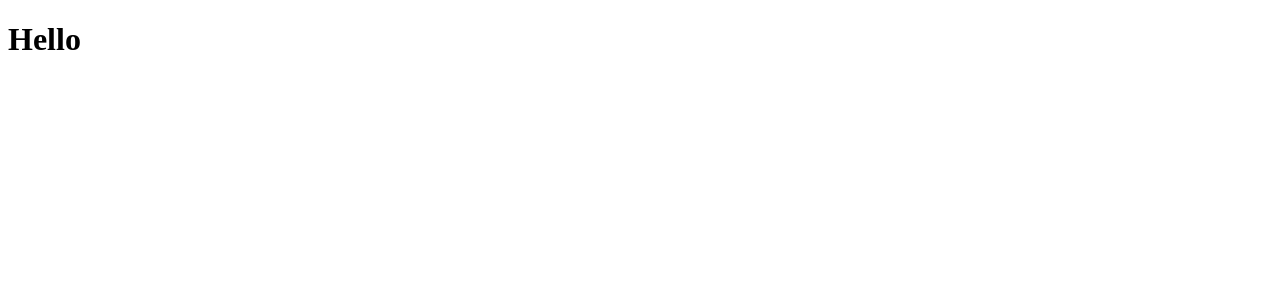
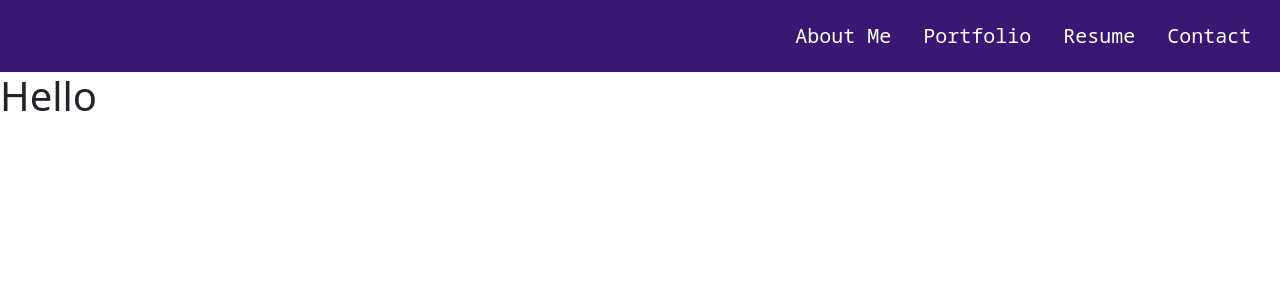
Before and after one commit to ValPal1320/VGonzalez_Portfolio_v2, a React (Create React App) app: page / in a window 1280 px wide. Shown: the top 300 px of the page. Built offline with nearby package versions, Linux system fonts and the light colour scheme.

Commit message:
react bootstrap installed, nav bar done

```diff
--- a/package.json
+++ b/package.json
@@ -6,7 +6,9 @@
     "@testing-library/jest-dom": "^5.16.5",
     "@testing-library/react": "^13.4.0",
     "@testing-library/user-event": "^13.5.0",
+    "bootstrap": "^5.2.3",
     "react": "^18.2.0",
+    "react-bootstrap": "^2.6.0",
     "react-dom": "^18.2.0",
     "react-scripts": "5.0.1",
     "web-vitals": "^2.1.4"
--- a/src/App.js
+++ b/src/App.js
@@ -1,8 +1,9 @@
-
+import Navbar from "./components/Navbar";
 
 function App() {
   return (
     <div>
+      <Navbar />
       <h1>Hello</h1>
     </div>
   );
--- /dev/null
+++ b/src/components/Navbar.css
@@ -0,0 +1,14 @@
+.navBar {
+    background-color: #3A1772;
+    padding: .8rem
+}
+
+#navText {
+    font-size: 20px;
+    color: white;
+    font-family: 'Noto Sans Mono', monospace;
+}
+
+#navText:hover {
+    color: yellowgreen;
+}
--- /dev/null
+++ b/src/components/Navbar.js
@@ -0,0 +1,25 @@
+import Nav from 'react-bootstrap/Nav';
+import './Navbar.css';
+
+function Navbar() {
+    return (
+        <>
+            <Nav className="justify-content-end navBar" activeKey="/home">
+                <Nav.Item>
+                    <Nav.Link href="/home" id="navText">About Me</Nav.Link>
+                </Nav.Item>
+                <Nav.Item>
+                    <Nav.Link eventKey="link-1" id="navText">Portfolio</Nav.Link>
+                </Nav.Item>
+                <Nav.Item>
+                    <Nav.Link eventKey="link-2" id="navText">Resume</Nav.Link>
+                </Nav.Item>
+                <Nav.Item>
+                    <Nav.Link eventKey="link-2" id="navText">Contact</Nav.Link>
+                </Nav.Item>
+            </Nav>
+        </>
+    );
+}
+
+export default Navbar;
--- a/src/index.js
+++ b/src/index.js
@@ -1,6 +1,8 @@
 import React from 'react';
 import ReactDOM from 'react-dom/client';
 import App from './App';
+import 'bootstrap/dist/css/bootstrap.min.css';
+
 
 const root = ReactDOM.createRoot(document.getElementById('root'));
 root.render(
```
Also changed, not shown: 1 other file (tests, documents, lock files or other folders).
